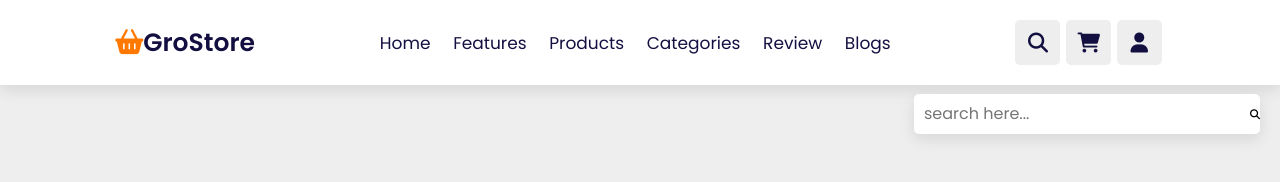
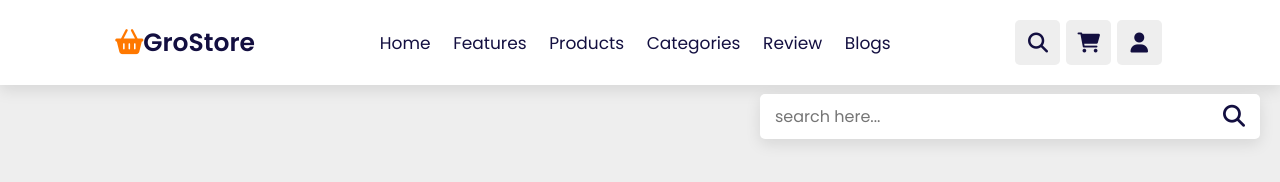
Before and after one commit to danieljgr147/GroceryStore, a plain HTML site: page GroceryStore/index.html in a window 1280 px wide. Both pictures are taken after a click on the element 1037 px from the left and 42 px from the top of the page. Drawn offline with Linux system fonts and the light colour scheme.

Commit message:
small change

```diff
--- a/GroceryStore/script.js
+++ b/GroceryStore/script.js
@@ -0,0 +1,8 @@
+let searchForm = document.querySelector('.search-form');
+
+document.querySelector('#search-btn').onclick = () =>{
+    searchForm.classList.toggle('active');
+    shoppingCart.classList.remove('active');
+    loginForm.classList.remove('active');
+    navbar.classList.remove('active');
+}
--- a/GroceryStore/styles.css
+++ b/GroceryStore/styles.css
@@ -90,8 +90,8 @@ body{
 .header .search-form{
     position: absolute;
     top: 110%; right: 2rem;
-    max-width: 50rem;
-    height: 4rem;
+    width: 50rem;
+    height: 4.5rem;
     background: #fff;
     border-radius: .5rem;
     overflow: hidden;
@@ -107,5 +107,22 @@ body{
     text-transform: none;
     font-size: 1.6rem;
     color: var(--black);
-    padding: 0 1rem;
+    padding: 0 1.5rem;
 }
+
+.header .search-form.active{
+    right:2rem;
+    transition: .4s linear;
+}
+
+
+.header .search-form label{
+    font-size: 2.2rem;
+    padding-right: 1.5rem;
+    color:var(--black);
+    cursor: pointer;
+}
+
+.header .search-form label:hover{
+    color:var(--orange);
+}
```
Also changed, not shown: GroceryStore/index.html (+1 -0 lines).
